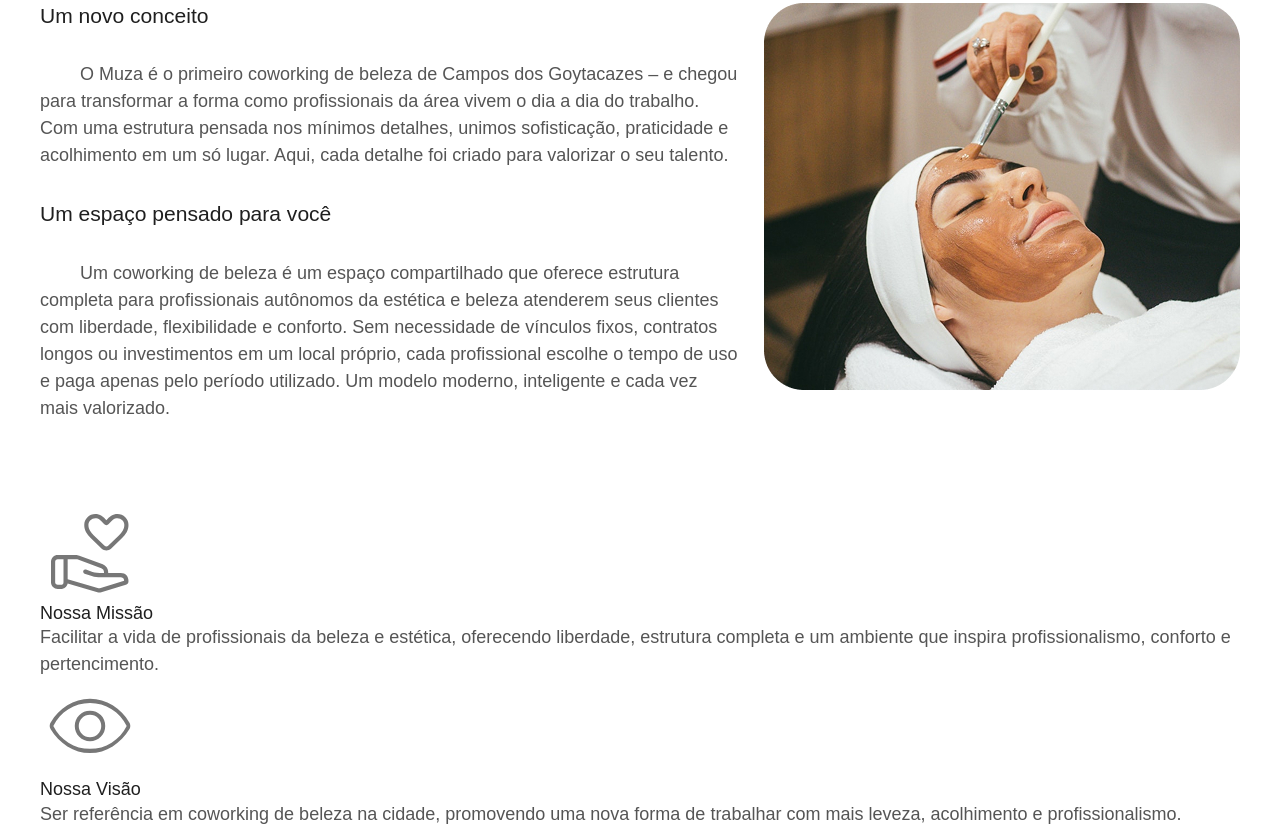
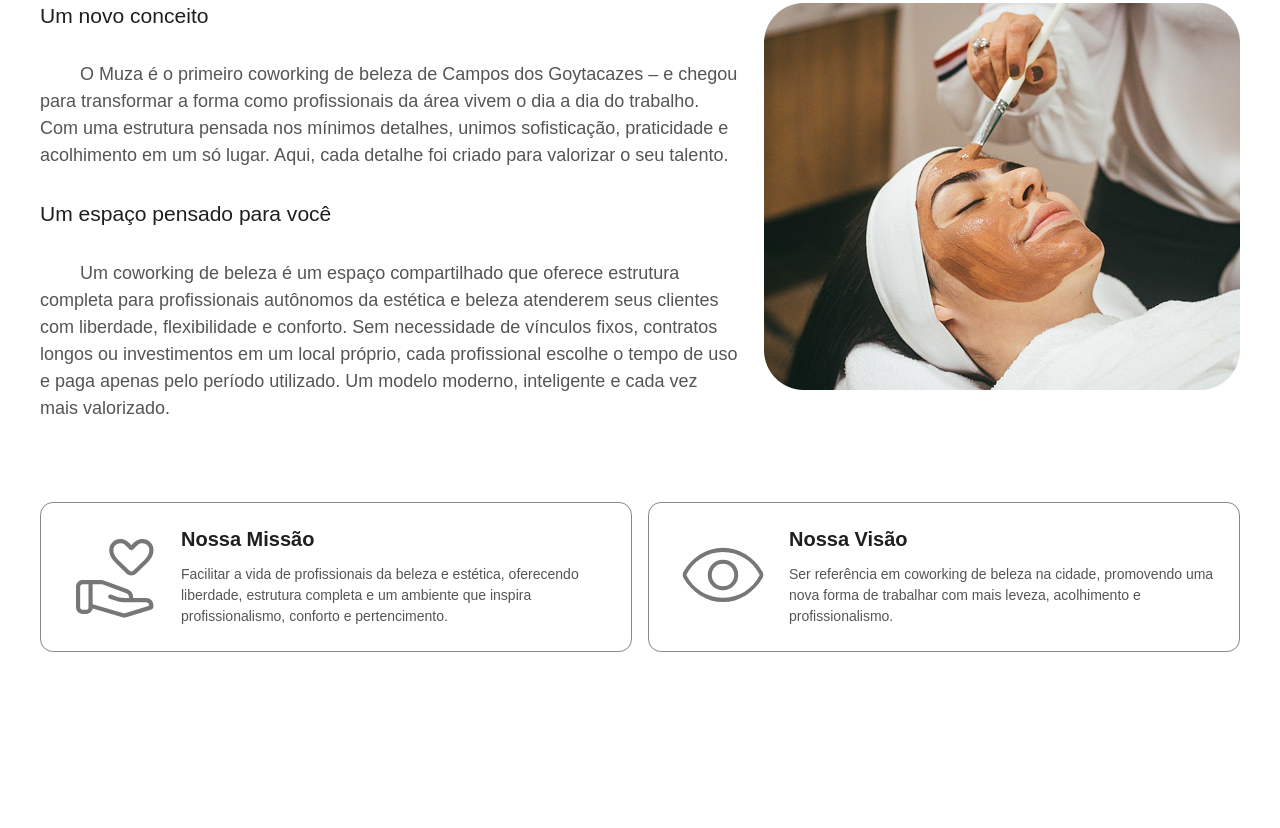
Before and after one commit to joseantoniojr/muza-coworking, a plain HTML site: page index.html in a window 1280 px wide. Shown: the part 677-1505 px from the top of the page. After the commit the page ends 1329 px from the top, so only its background shows below. Drawn offline with Linux system fonts and the light colour scheme.

Commit message:
style(html): adiciona classes no index.html para aplicar estilos

```diff
--- a/index.html
+++ b/index.html
@@ -96,37 +96,50 @@
                         <div class="about__text">
                             <article class="about__block">
                                 <h3 class="about__subtitle">Um novo conceito</h3>
-                                <p class="about__paragraph">O Muza é o primeiro coworking de beleza de Campos dos Goytacazes – e chegou para transformar a forma como profissionais da área vivem o dia a dia do trabalho. Com uma estrutura pensada nos mínimos detalhes, unimos sofisticação, praticidade e acolhimento em um só lugar. Aqui, cada detalhe foi criado para valorizar o seu talento.
+                                <p class="about__paragraph">O Muza é o primeiro coworking de beleza de Campos dos
+                                    Goytacazes – e chegou para transformar a forma como profissionais da área vivem o
+                                    dia a dia do trabalho. Com uma estrutura pensada nos mínimos detalhes, unimos
+                                    sofisticação, praticidade e acolhimento em um só lugar. Aqui, cada detalhe foi
+                                    criado para valorizar o seu talento.
                                 </p>
                             </article>
                             <article class="about__block">
                                 <h3 class="about__subtitle">Um espaço pensado para você</h3>
-                                <p class="about__paragraph">Um coworking de beleza é um espaço compartilhado que oferece estrutura completa para profissionais autônomos da estética e beleza atenderem seus clientes com liberdade, flexibilidade e conforto. Sem necessidade de vínculos fixos, contratos longos ou investimentos em um local próprio, cada profissional escolhe o tempo de uso e paga apenas pelo período utilizado. Um modelo moderno, inteligente e cada vez mais valorizado.</p>
+                                <p class="about__paragraph">Um coworking de beleza é um espaço compartilhado que oferece
+                                    estrutura completa para profissionais autônomos da estética e beleza atenderem seus
+                                    clientes com liberdade, flexibilidade e conforto. Sem necessidade de vínculos fixos,
+                                    contratos longos ou investimentos em um local próprio, cada profissional escolhe o
+                                    tempo de uso e paga apenas pelo período utilizado. Um modelo moderno, inteligente e
+                                    cada vez mais valorizado.</p>
                             </article>
                         </div>
                         <div class="about__image">
-                            <img src="src/assets/images/image-about-section.jpg" alt="Uma mulher deitada em uma maca com uma profissional passando um produto em seu rosto.">
+                            <img src="src/assets/images/image-about-section.jpg"
+                                alt="Uma mulher deitada em uma maca com uma profissional passando um produto em seu rosto.">
                         </div>
                     </div>
 
-                    <div class="about__mission-vision">
-                        <article>
-                            <div>
+                    <div class="about__mission-vision cards__container">
+                        <article class="card card--inline">
+                            <div class="card__icon">
                                 <img src="src/assets/images/mission-icon.svg" alt="" aria-hidden="true">
                             </div>
-                            <div>
+                            <div class="card__content">
                                 <h4>Nossa Missão</h4>
-                                <p>Facilitar a vida de profissionais da beleza e estética, oferecendo liberdade, estrutura completa e um ambiente que inspira profissionalismo, conforto e pertencimento.</p>
+                                <p>Facilitar a vida de profissionais da beleza e estética, oferecendo liberdade,
+                                    estrutura completa e um ambiente que inspira profissionalismo, conforto e
+                                    pertencimento.</p>
                             </div>
                         </article>
 
-                        <article>
-                            <div>
+                        <article class="card card--inline">
+                            <div class="card__icon">
                                 <img src="src/assets/images/eye-icon.svg" alt="" aria-hidden="true">
                             </div>
-                            <div>
+                            <div class="card__content">
                                 <h4>Nossa Visão</h4>
-                                <p>Ser referência em coworking de beleza na cidade, promovendo uma nova forma de trabalhar com mais leveza, acolhimento e profissionalismo.</p>
+                                <p>Ser referência em coworking de beleza na cidade, promovendo uma nova forma de
+                                    trabalhar com mais leveza, acolhimento e profissionalismo.</p>
                             </div>
                         </article>
                     </div>
```
